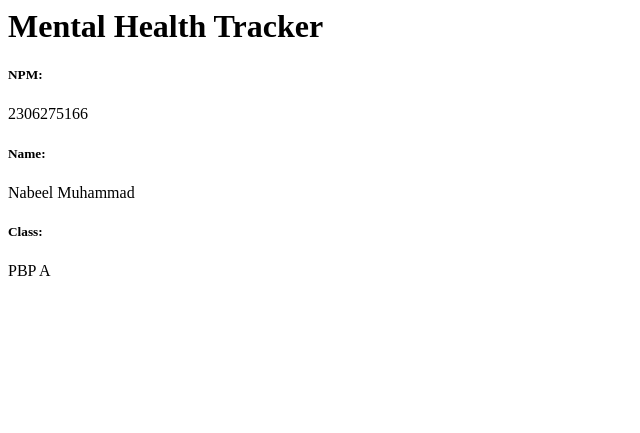
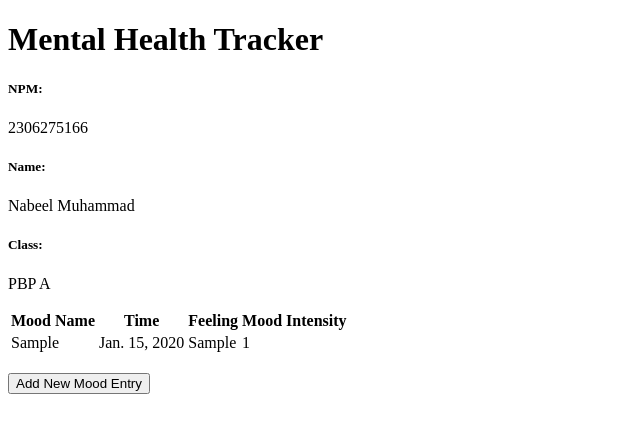
Before and after one commit to nabeel1209/mental-health-tracker, a Django app: page / in a window 1280 px wide. Shown: the top 433 px of the page, without its empty margins (0-640 px from the left). Run offline with Django 5.2, Linux system fonts and the light colour scheme; tables that the repository leaves empty hold one stand-in row (values such as "Sample post").

Commit message:
add ci/cd PWS

```diff
--- a/main/models.py
+++ b/main/models.py
@@ -1,7 +1,8 @@
 # Create your models here.
 from django.db import models
-
+import uuid;
 class MoodEntry(models.Model):
+    id = models.UUIDField(primary_key=True, default=uuid.uuid4, editable=False)
     mood = models.CharField(max_length=255)
     time = models.DateField(auto_now_add=True)
     feelings = models.TextField()
--- a/main/templates/main.html
+++ b/main/templates/main.html
@@ -1,3 +1,5 @@
+{% extends 'base.html' %}
+{% block content %}
 <h1>Mental Health Tracker</h1>
 
 <h5>NPM: </h5>
@@ -6,3 +8,34 @@
 <p>{{ name }}</p> <!-- Ubah sesuai dengan nama kamu -->
 <h5>Class: </h5>
 <p>{{ class }}</p> <!-- Ubah sesuai dengan kelas kamu -->
+
+{% if not mood_entries %}
+<p>Belum ada data mood pada mental health tracker.</p>
+{% else %}
+<table>
+  <tr>
+    <th>Mood Name</th>
+    <th>Time</th>
+    <th>Feeling</th>
+    <th>Mood Intensity</th>
+  </tr>
+
+  {% comment %} Berikut cara memperlihatkan data mood di bawah baris ini
+  {% endcomment %}
+  {% for mood_entry in mood_entries %}
+  <tr>
+    <td>{{mood_entry.mood}}</td>
+    <td>{{mood_entry.time}}</td>
+    <td>{{mood_entry.feelings}}</td>
+    <td>{{mood_entry.mood_intensity}}</td>
+  </tr>
+  {% endfor %}
+</table>
+{% endif %}
+
+<br />
+
+<a href="{% url 'main:create_mood_entry' %}">
+  <button>Add New Mood Entry</button>
+</a>
+{% endblock content %}
--- a/main/urls.py
+++ b/main/urls.py
@@ -1,8 +1,13 @@
 from django.urls import path
-from main.views import show_main
+from main.views import show_main, create_mood_entry, show_xml, show_json, show_xml_by_id, show_json_by_id
 
 app_name = 'main'
 
 urlpatterns = [
     path('', show_main, name='show_main'),
+    path('create-mood-entry', create_mood_entry, name='create_mood_entry'),
+    path('xml/', show_xml, name='show_xml'),
+    path('json/', show_json, name='show_json'),
+    path('xml/<str:id>/', show_xml_by_id, name='show_xml_by_id'),
+    path('json/<str:id>/', show_json_by_id, name='show_json_by_id'),
 ]
--- a/main/views.py
+++ b/main/views.py
@@ -1,11 +1,42 @@
-from django.shortcuts import render
-
+from django.shortcuts import render, redirect   # Tambahkan import redirect di baris ini
+from main.forms import MoodEntryForm
+from main.models import MoodEntry
+from django.http import HttpResponse
+from django.core import serializers
 # Create your views here.
 def show_main(request):
+    mood_entries = MoodEntry.objects.all()
     context = {
         'npm' : '2306275166',
         'name': 'Nabeel Muhammad',
-        'class': 'PBP A'
+        'class': 'PBP A',
+        'mood_entries': mood_entries
     }
 
     return render(request, "main.html", context)
+
+def create_mood_entry(request):
+    form = MoodEntryForm(request.POST or None)
+
+    if form.is_valid() and request.method == "POST":
+        form.save()
+        return redirect('main:show_main')
+
+    context = {'form': form}
+    return render(request, "create_mood_entry.html", context)
+
+def show_xml(request):
+    data = MoodEntry.objects.all()
+    return HttpResponse(serializers.serialize("xml", data), content_type="application/xml")
+
+def show_json(request):
+    data = MoodEntry.objects.all()
+    return HttpResponse(serializers.serialize("json", data), content_type="application/json")
+
+def show_xml_by_id(request, id):
+    data = MoodEntry.objects.filter(pk=id)
+    return HttpResponse(serializers.serialize("xml", data), content_type="application/xml")
+
+def show_json_by_id(request, id):
+    data = MoodEntry.objects.filter(pk=id)
+    return HttpResponse(serializers.serialize("json", data), content_type="application/json")
--- a/mental_health_tracker/settings.py
+++ b/mental_health_tracker/settings.py
@@ -55,7 +55,7 @@ ROOT_URLCONF = 'mental_health_tracker.urls'
 TEMPLATES = [
     {
         'BACKEND': 'django.template.backends.django.DjangoTemplates',
-        'DIRS': [],
+        'DIRS': [BASE_DIR / 'templates'],
         'APP_DIRS': True,
         'OPTIONS': {
             'context_processors': [
@@ -122,3 +122,5 @@ STATIC_URL = 'static/'
 # https://docs.djangoproject.com/en/5.1/ref/settings/#default-auto-field
 
 DEFAULT_AUTO_FIELD = 'django.db.models.BigAutoField'
+
+CSRF_TRUSTED_ORIGINS = ["http://localhost","http://127.0.0.1","http://nabeel-muhammad-mentalhealthtrackerfixed.pbp.cs.ui.ac.id", "https://nabeel-muhammad-mentalhealthtrackerfixed.pbp.cs.ui.ac.id"]
--- /dev/null
+++ b/templates/base.html
@@ -0,0 +1,13 @@
+{% load static %}
+<!DOCTYPE html>
+<html lang="en">
+  <head>
+    <meta charset="UTF-8" />
+    <meta name="viewport" content="width=device-width, initial-scale=1.0" />
+    {% block meta %} {% endblock meta %}
+  </head>
+
+  <body>
+    {% block content %} {% endblock content %}
+  </body>
+</html>
```
Also changed, not shown: main/forms.py (added, +7 -0 lines), main/templates/create_mood_entry.html (added, +18 -0 lines), .github/workflows/deploy.yml (added), main/migrations/0002_alter_moodentry_id.py (added).
